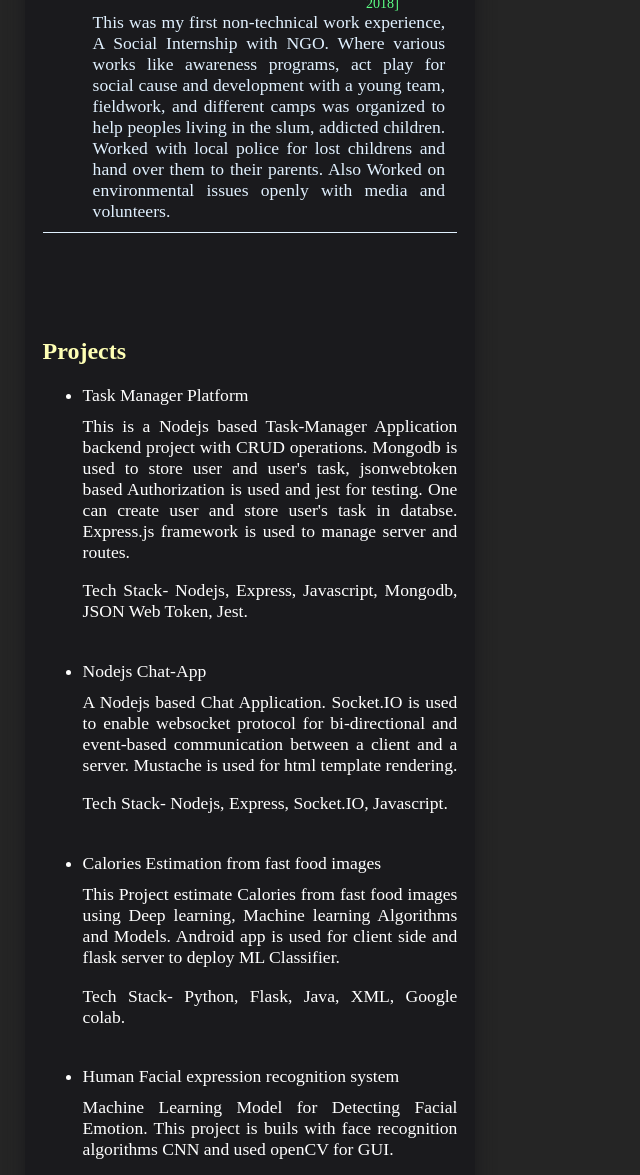
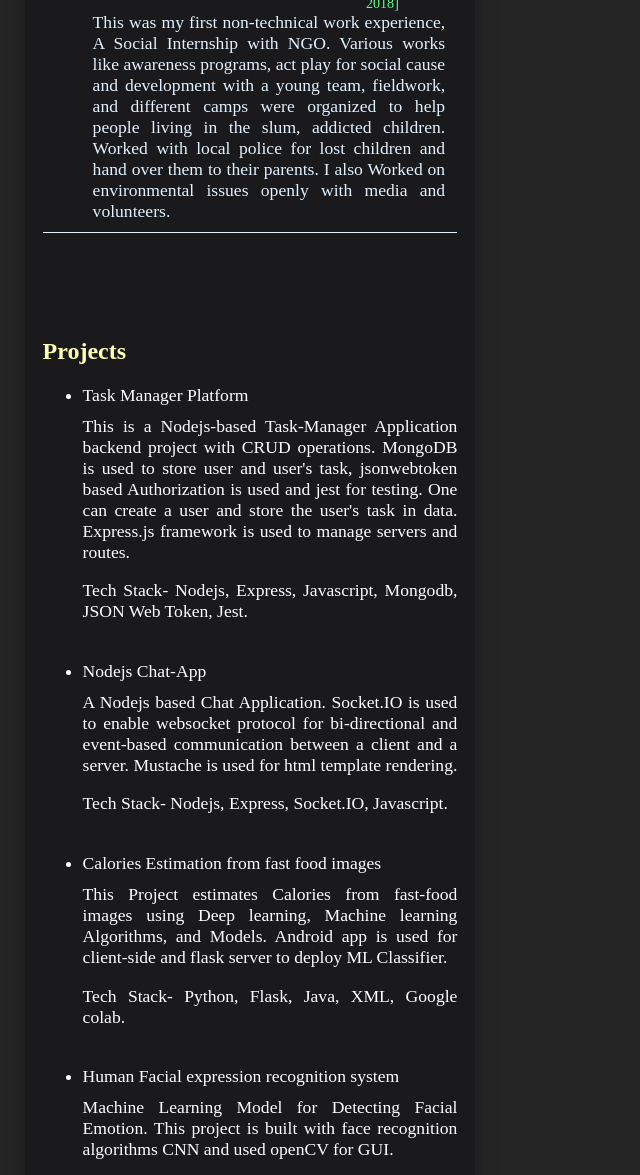
Before and after one commit to prashantk01/prashantk01.github.io, a plain HTML site: page index.html in a window 1280 px wide. Shown: the part 1724-2899 px from the top of the page, without its empty margins (0-640 px from the left). Drawn offline with Linux system fonts and the light colour scheme.

Commit message:
update resume

```diff
--- a/index.html
+++ b/index.html
@@ -134,7 +134,7 @@
                         5G Software Development Engineer at Jio, I have been working here on various algorithms and
                         projects in real-time with the development team to achieve
                         low latency, enhancing and solving algorithm code-related problems to PRACH Channel, L1 Layer,
-                        DPDK framework, Linux servers etc.
+                        DPDK framework, Linux servers, etc.
                         <br><br>
                         Tech Stack: C/C++, Matlab, Shell Script, CentOS, Red-hat Linux, Phabricator
 
@@ -150,9 +150,10 @@
                     </div>
                     <div class="outerinfo">
                         I have done an Internship at IIT Kanpur, Organized by iSMRITI on AI, IoT, and robotics including
-                        Machine Learning. This was a 45 days training and internship session where several real life
-                        based projects were given from the areas covered in training. I worked on Facial Emotion
-                        Recognition System that was built with using the Convolutional Neural Network (Deep learning
+                        Machine Learning. This was a 45 days training and internship session where several
+                        real-life-based projects were given from the areas covered in training. I worked on Facial
+                        Emotion
+                        Recognition System that was built using the Convolutional Neural Network (Deep learning
                         concept).
                         <br><br>
                         Tech Stack: Python, OpenCV, Machine Learning, AI, IoT, Google Colab, Anaconda.
@@ -169,13 +170,13 @@
                         <div id="outerth"> [June 2018 - July 2018]</div>
                     </div>
                     <div class="outerinfo">
-                        This was my first non-technical work experience,
-                        A Social Internship with NGO. Where various works like awareness programs, act play for social
-                        cause and development with a young team, fieldwork, and different camps was organized to help
-                        peoples
-                        living in the slum, addicted children. Worked with local police for lost childrens and hand
-                        over
-                        them to their parents. Also Worked on environmental issues openly with media and volunteers.
+                        This was my first non-technical work experience, A Social Internship with NGO. Various works
+                        like awareness programs,
+                        act play for social cause and development with a young team, fieldwork, and different camps were
+                        organized to help
+                        people living in the slum, addicted children. Worked with local police for lost children and
+                        hand over them to their
+                        parents. I also Worked on environmental issues openly with media and volunteers.
                         <br>
                     </div>
                 </section>
@@ -205,13 +206,11 @@
                                 Platform
                             </a>
 
-                            <p> This is a Nodejs based Task-Manager Application backend project with CRUD operations.
-                                Mongodb
-                                is
-                                used to store user
-                                and user's task, jsonwebtoken
-                                based Authorization is used and jest for testing. One can create user and store user's
-                                task in databse. Express.js framework is used to manage server and routes.
+                            <p> This is a Nodejs-based Task-Manager Application backend project with CRUD operations.
+                                MongoDB is used to store user and
+                                user's task, jsonwebtoken based Authorization is used and jest for testing. One can
+                                create a user and store the user's
+                                task in data. Express.js framework is used to manage servers and routes.
                             </p>
                             <p>Tech Stack- Nodejs, Express, Javascript, Mongodb, JSON Web Token, Jest.</p>
 
@@ -235,9 +234,9 @@
                                 Estimation from
                                 fast
                                 food images</a>
-                            <p>This Project estimate Calories from fast food images using Deep learning, Machine
-                                learning Algorithms and Models.
-                                Android app is used for client side and flask server to deploy ML Classifier.</p>
+                            <p>This Project estimates Calories from fast-food images using Deep learning, Machine
+                                learning Algorithms, and Models.
+                                Android app is used for client-side and flask server to deploy ML Classifier.</p>
                             <p>Tech Stack- Python, Flask, Java, XML, Google colab.</p>
                         </li>
                         <br>
@@ -246,7 +245,7 @@
                                 Facial
                                 expression recognition
                                 system</a>
-                            <p>Machine Learning Model for Detecting Facial Emotion. This project is buils with face
+                            <p>Machine Learning Model for Detecting Facial Emotion. This project is built with face
                                 recognition algorithms CNN and used
                                 openCV for GUI.</p>
                             <p>Tech Stack- Python, OpenCV, Anaconda (spyder), Google colab.</p>
```
